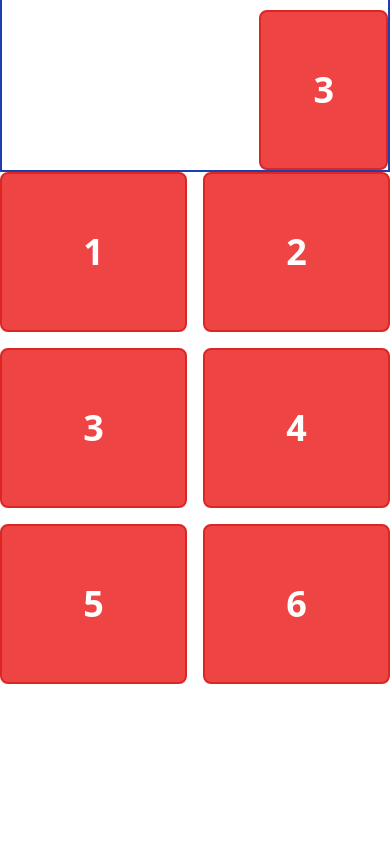
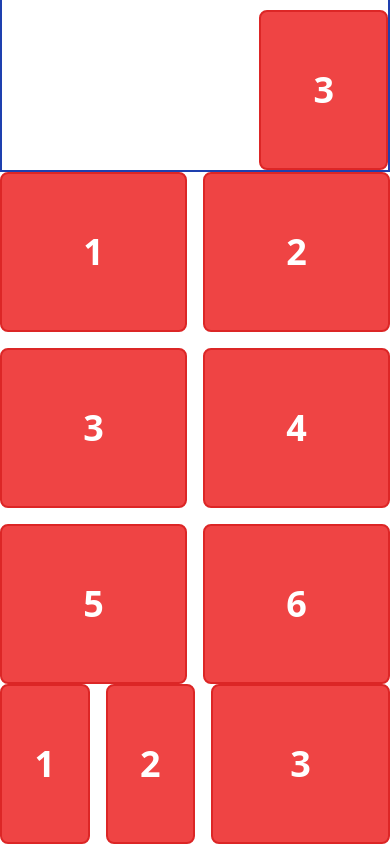
Before and after one commit to AlbertoG22/learning-tailwind, a website: page src/index.html in a window 390 px wide. Shown: the part 428-1272 px from the top of the page. Before the commit the page ends 1112 px from the top, so only its background shows below. Drawn offline with Linux system fonts and the light colour scheme.

Commit message:
flex (responsive + basis)

```diff
--- a/src/index.html
+++ b/src/index.html
@@ -8,12 +8,14 @@
 </head>
 <body>
 
+    <!-- Flex -->
     <div class="flex items-start border-2 border-blue-800 h-[600px] place-content-between">
         <div class="card">1</div>
         <div class="card self-center">2</div>
         <div class="card self-end">3</div>
     </div>
 
+    <!-- grow & shrink -->
     <div class="flex flex-wrap gap-4">
         <div class="card grow shrink-0">1</div>
         <div class="card grow shrink-0">2</div>
@@ -22,5 +24,12 @@
         <div class="card grow shrink-0">5</div>
         <div class="card grow shrink-0">6</div>
     </div>
+
+    <!-- responsive + basis -->
+    <div class="flex gap-4">
+        <div class="card basis-1/4 sm:basis-1/3">1</div>
+        <div class="card basis-1/4 sm:basis-1/3">2</div>
+        <div class="card basis-1/2 sm:basis-1/3">3</div>
+    </div>
 </body>
 </html>
```
Also changed, not shown: src/output.css.
